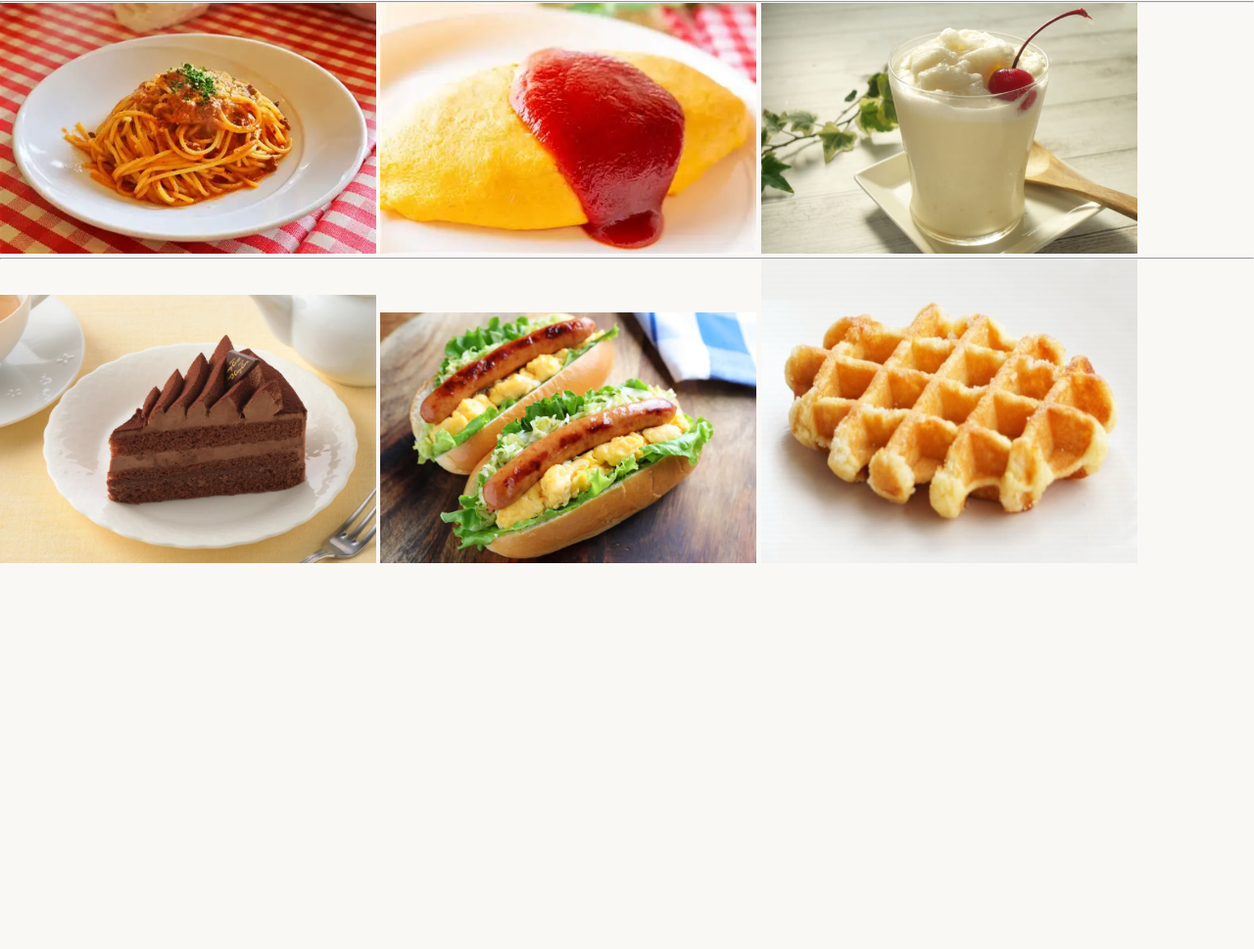
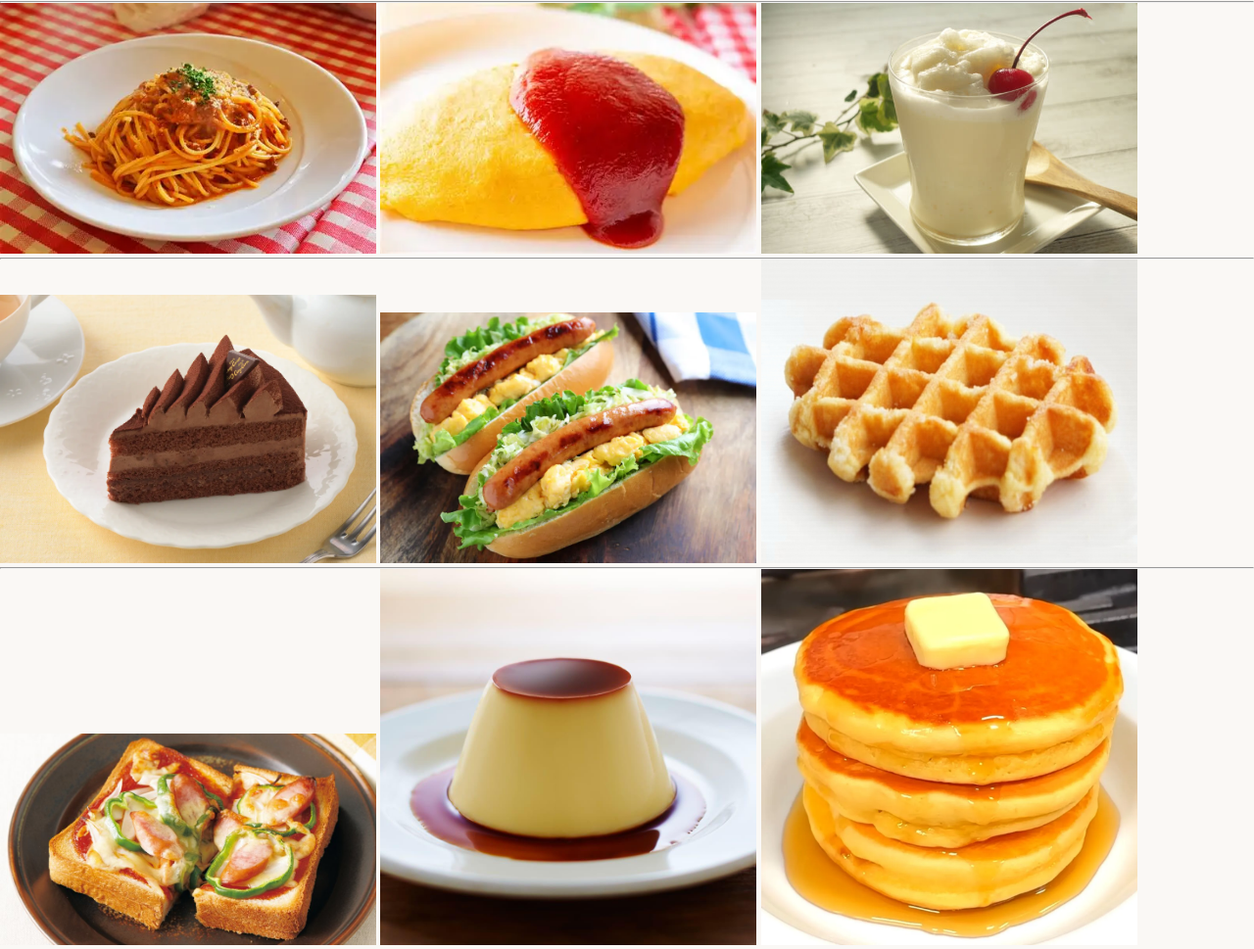
Before and after one commit to PlasticPlactice/github-groupdev, a plain HTML site: page menu.html in a window 1280 px wide. Shown: the part 457-1426 px from the top of the page at 98% size. Before the commit the page ends 1036 px from the top, so only its background shows below. Drawn offline with Linux system fonts and the light colour scheme.

Commit message:
menu.html更新３

```diff
--- a/menu.html
+++ b/menu.html
@@ -27,6 +27,10 @@
         <img src="img/4367-984-a177b5e54f0ab34f0f5f20cd5ab161eb-1800x1285.webp" alt="ケーキ">
         <img src="img/66c19942ab4ba346fdb64ccc04cde373-2.webp" alt="ホットドッグ">
         <img src="img/img.jpg" alt="ワッフル">
+        <hr>
+        <img src="img/rl_600172.jpg" alt="ピザトースト">
+        <img src="img/R.jpg" alt="プリン">
+        <img src="img/X56z3vXsgBgqrjAlsEMBL970NM3OqMQGe35EBgvo.webp" alt="ホットケーキ">
     </main>
 </body>
 </html>
```
Also changed, not shown: img/R.jpg (added), img/X56z3vXsgBgqrjAlsEMBL970NM3OqMQGe35EBgvo.webp (added), img/rl_600172.jpg (added).
